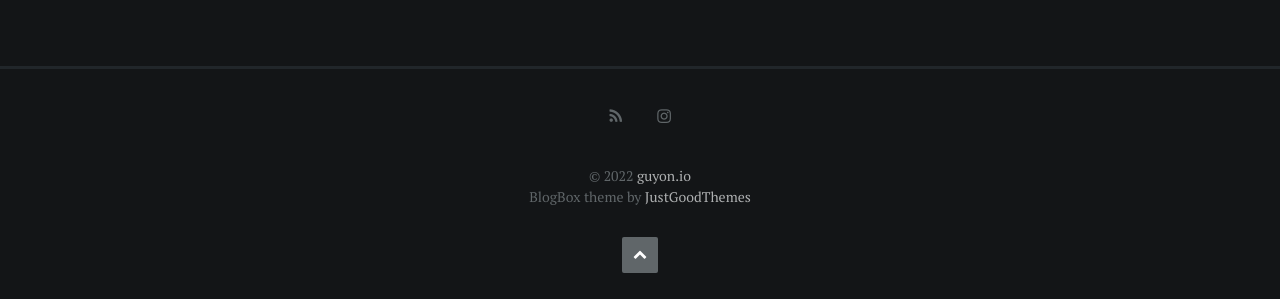
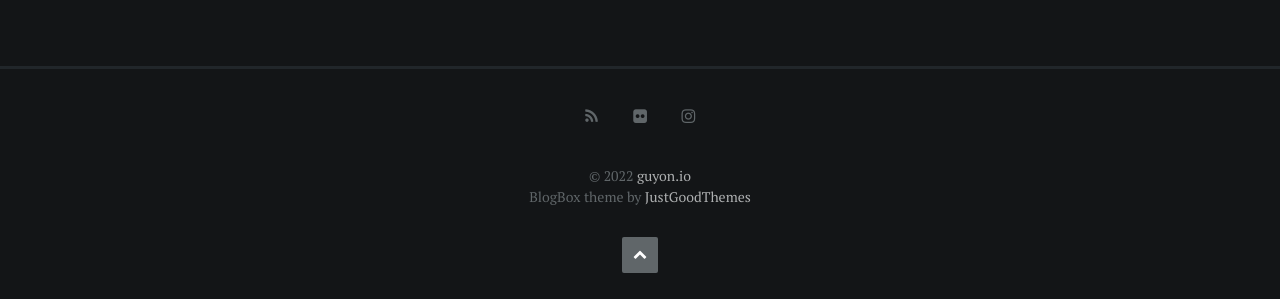
Before and after one commit to gkubed/gkubed.github.io, a Jekyll site: the page built from about.md, in a window 1280 px wide and 900 px high, scrolled down 1007 px. Shown: the part 597-896 px from the top of the window. Built offline with Jekyll 4.4.1, drawn with Linux system fonts in a browser that asks for light colours; some web fonts are replaced.

Commit message:
Add Flickr icon to footer

```diff
--- a/_config.yml
+++ b/_config.yml
@@ -60,6 +60,7 @@
 #codepen_username: "username"
 #dribbble_username: "username"
 #medium_username: "@username"
+flickr_username: "gkubed"
 instagram_username: "guyon_86"
 #pinterest_username: "username"
 #linkedin_username: "username"
--- a/_includes/footer.html
+++ b/_includes/footer.html
@@ -20,6 +20,9 @@
             {% if site.medium_username %}
             <a href="https://medium.com/{{ site.medium_username }}"><i class="fa fa-medium" aria-hidden="true"></i><span class="screen-reader-text">Medium</span></a>
             {% endif %}
+            {% if site.flickr_username %}
+            <a href="https://www.flickr.com/photos/{{ site.flickr_username }}/albums" ><i class="fa fa-flickr" aria-hidden="true"></i><span class="screen-reader-text">Instagram</span></a>
+            {% endif %}
             {% if site.instagram_username %}
             <a href="https://www.instagram.com/{{ site.instagram_username }}" ><i class="fa fa-instagram" aria-hidden="true"></i><span class="screen-reader-text">Instagram</span></a>
             {% endif %}
```
